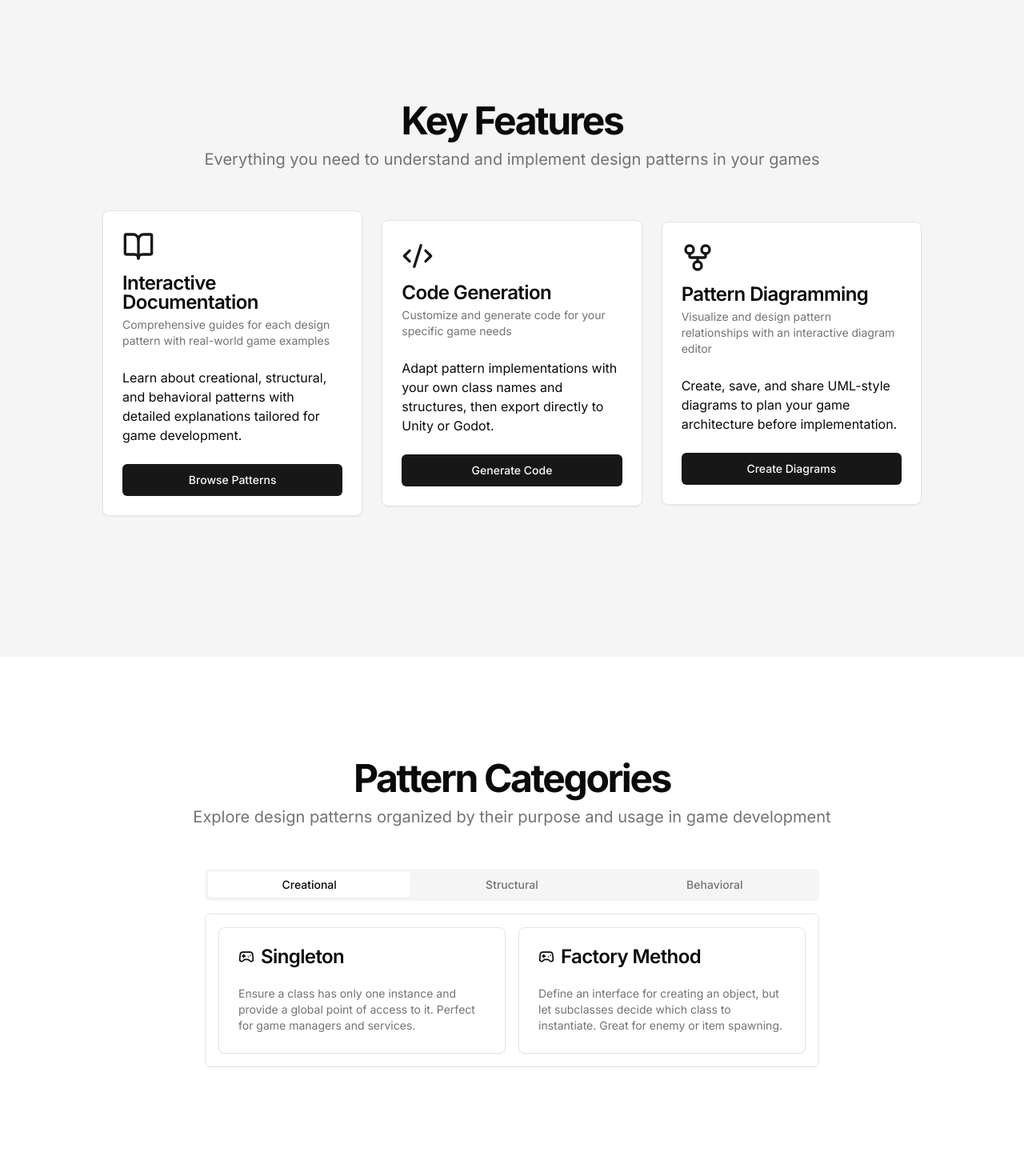
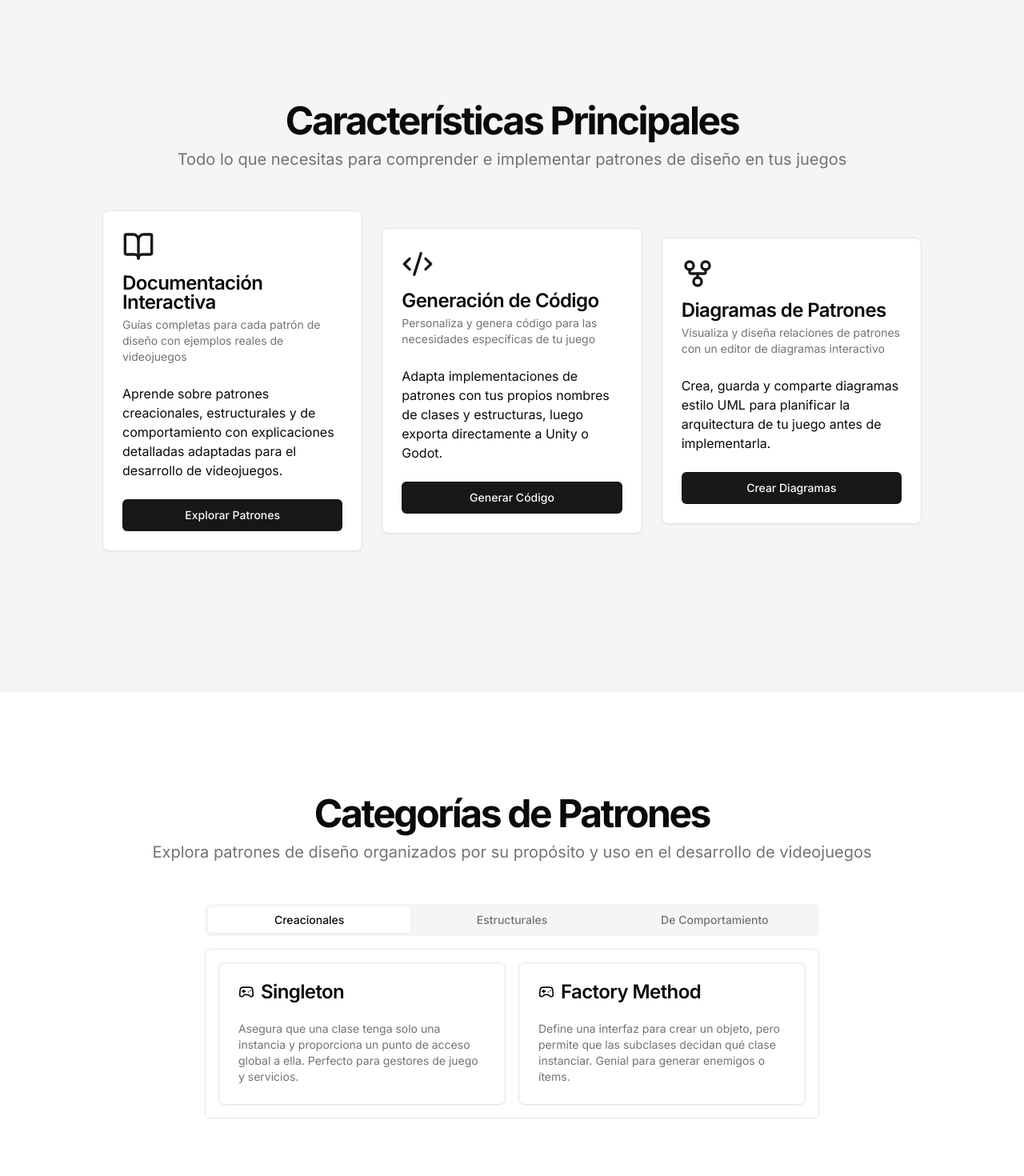
Before and after one commit to agusstingalvan/design-patterns-platform, a Next.js app: page / in a window 1280 px wide. Shown: the part 780-2250 px from the top of the page at 80% size. Built offline with nearby package versions, Linux system fonts and the light colour scheme.

Commit message:
feat(ui): update text and translations in Home component
* Translated various UI text to Spanish
* Improved accessibility with descriptive alt text for images
* Enhanced user experience by updating button labels

```diff
--- a/app/page.tsx
+++ b/app/page.tsx
@@ -1,11 +1,25 @@
-import { Button } from "@/components/ui/button"
-import { Card, CardContent, CardDescription, CardFooter, CardHeader, CardTitle } from "@/components/ui/card"
-import { Tabs, TabsContent, TabsList, TabsTrigger } from "@/components/ui/tabs"
-import { BookOpen, Code2, Gamepad2, GitFork, Layers, LayoutTemplate } from "lucide-react"
-import Image from "next/image"
-import Link from "next/link"
-import { SiteHeader } from "@/components/site-header"
-import { SiteFooter } from "@/components/site-footer"
+import { Button } from "@/components/ui/button";
+import {
+  Card,
+  CardContent,
+  CardDescription,
+  CardFooter,
+  CardHeader,
+  CardTitle,
+} from "@/components/ui/card";
+import { Tabs, TabsContent, TabsList, TabsTrigger } from "@/components/ui/tabs";
+import {
+  BookOpen,
+  Code2,
+  Gamepad2,
+  GitFork,
+  Layers,
+  LayoutTemplate,
+} from "lucide-react";
+import Image from "next/image";
+import Link from "next/link";
+import { SiteHeader } from "@/components/site-header";
+import { SiteFooter } from "@/components/site-footer";
 
 export default function Home() {
   return (
@@ -18,30 +32,31 @@ export default function Home() {
               <div className="flex flex-col justify-center space-y-4">
                 <div className="space-y-2">
                   <h1 className="text-3xl font-bold tracking-tighter sm:text-5xl xl:text-6xl/none">
-                    Design Patterns for Game Development
+                    Patrones de Diseño para Desarrollo de Videojuegos
                   </h1>
                   <p className="max-w-[600px] text-muted-foreground md:text-xl">
-                    Learn, visualize, and implement design patterns in your game projects with interactive examples and
-                    code generation.
+                    Aprende, visualiza e implementa patrones de diseño en tus
+                    proyectos de juegos con ejemplos interactivos y generación
+                    de código.
                   </p>
                 </div>
                 <div className="flex flex-col gap-2 min-[400px]:flex-row">
                   <Link href="/patterns">
                     <Button size="lg">
-                      Explore Patterns
+                      Explorar Patrones
                       <BookOpen className="ml-2 h-4 w-4" />
                     </Button>
                   </Link>
                   <Link href="/diagram">
                     <Button size="lg" variant="outline">
-                      Create Diagrams
+                      Crear Diagramas
                       <GitFork className="ml-2 h-4 w-4" />
                     </Button>
                   </Link>
                 </div>
               </div>
               <Image
-                alt="Hero image showing design pattern diagram"
+                alt="Imagen principal mostrando diagrama de patrón de diseño"
                 className="mx-auto aspect-video overflow-hidden rounded-xl object-cover object-center sm:w-full lg:order-last"
                 height={310}
                 src="/placeholder.svg?height=310&width=550"
@@ -54,9 +69,12 @@ export default function Home() {
           <div className="container px-4 md:px-6">
             <div className="flex flex-col items-center justify-center space-y-4 text-center">
               <div className="space-y-2">
-                <h2 className="text-3xl font-bold tracking-tighter sm:text-5xl">Key Features</h2>
+                <h2 className="text-3xl font-bold tracking-tighter sm:text-5xl">
+                  Características Principales
+                </h2>
                 <p className="max-w-[900px] text-muted-foreground md:text-xl/relaxed lg:text-base/relaxed xl:text-xl/relaxed">
-                  Everything you need to understand and implement design patterns in your games
+                  Todo lo que necesitas para comprender e implementar patrones
+                  de diseño en tus juegos
                 </p>
               </div>
             </div>
@@ -64,51 +82,59 @@ export default function Home() {
               <Card>
                 <CardHeader>
                   <BookOpen className="h-10 w-10 mb-2 text-primary" />
-                  <CardTitle>Interactive Documentation</CardTitle>
+                  <CardTitle>Documentación Interactiva</CardTitle>
                   <CardDescription>
-                    Comprehensive guides for each design pattern with real-world game examples
+                    Guías completas para cada patrón de diseño con ejemplos
+                    reales de videojuegos
                   </CardDescription>
                 </CardHeader>
                 <CardContent>
-                  Learn about creational, structural, and behavioral patterns with detailed explanations tailored for
-                  game development.
+                  Aprende sobre patrones creacionales, estructurales y de
+                  comportamiento con explicaciones detalladas adaptadas para el
+                  desarrollo de videojuegos.
                 </CardContent>
                 <CardFooter>
                   <Link href="/patterns" className="w-full">
-                    <Button className="w-full">Browse Patterns</Button>
+                    <Button className="w-full">Explorar Patrones</Button>
                   </Link>
                 </CardFooter>
               </Card>
               <Card>
                 <CardHeader>
                   <Code2 className="h-10 w-10 mb-2 text-primary" />
-                  <CardTitle>Code Generation</CardTitle>
-                  <CardDescription>Customize and generate code for your specific game needs</CardDescription>
+                  <CardTitle>Generación de Código</CardTitle>
+                  <CardDescription>
+                    Personaliza y genera código para las necesidades específicas
+                    de tu juego
+                  </CardDescription>
                 </CardHeader>
                 <CardContent>
-                  Adapt pattern implementations with your own class names and structures, then export directly to Unity
-                  or Godot.
+                  Adapta implementaciones de patrones con tus propios nombres de
+                  clases y estructuras, luego exporta directamente a Unity o
+                  Godot.
                 </CardContent>
                 <CardFooter>
                   <Link href="/generator" className="w-full">
-                    <Button className="w-full">Generate Code</Button>
+                    <Button className="w-full">Generar Código</Button>
                   </Link>
                 </CardFooter>
               </Card>
               <Card>
                 <CardHeader>
                   <GitFork className="h-10 w-10 mb-2 text-primary" />
-                  <CardTitle>Pattern Diagramming</CardTitle>
+                  <CardTitle>Diagramas de Patrones</CardTitle>
                   <CardDescription>
-                    Visualize and design pattern relationships with an interactive diagram editor
+                    Visualiza y diseña relaciones de patrones con un editor de
+                    diagramas interactivo
                   </CardDescription>
                 </CardHeader>
                 <CardContent>
-                  Create, save, and share UML-style diagrams to plan your game architecture before implementation.
+                  Crea, guarda y comparte diagramas estilo UML para planificar
+                  la arquitectura de tu juego antes de implementarla.
                 </CardContent>
                 <CardFooter>
                   <Link href="/diagram" className="w-full">
-                    <Button className="w-full">Create Diagrams</Button>
+                    <Button className="w-full">Crear Diagramas</Button>
                   </Link>
                 </CardFooter>
               </Card>
@@ -119,20 +145,28 @@ export default function Home() {
           <div className="container px-4 md:px-6">
             <div className="flex flex-col items-center justify-center space-y-4 text-center">
               <div className="space-y-2">
-                <h2 className="text-3xl font-bold tracking-tighter sm:text-5xl">Pattern Categories</h2>
+                <h2 className="text-3xl font-bold tracking-tighter sm:text-5xl">
+                  Categorías de Patrones
+                </h2>
                 <p className="max-w-[900px] text-muted-foreground md:text-xl/relaxed lg:text-base/relaxed xl:text-xl/relaxed">
-                  Explore design patterns organized by their purpose and usage in game development
+                  Explora patrones de diseño organizados por su propósito y uso
+                  en el desarrollo de videojuegos
                 </p>
               </div>
             </div>
             <div className="mx-auto max-w-3xl py-12">
               <Tabs defaultValue="creational" className="w-full">
                 <TabsList className="grid w-full grid-cols-3">
-                  <TabsTrigger value="creational">Creational</TabsTrigger>
-                  <TabsTrigger value="structural">Structural</TabsTrigger>
-                  <TabsTrigger value="behavioral">Behavioral</TabsTrigger>
+                  <TabsTrigger value="creational">Creacionales</TabsTrigger>
+                  <TabsTrigger value="structural">Estructurales</TabsTrigger>
+                  <TabsTrigger value="behavioral">
+                    De Comportamiento
+                  </TabsTrigger>
                 </TabsList>
-                <TabsContent value="creational" className="p-4 border rounded-md mt-4">
+                <TabsContent
+                  value="creational"
+                  className="p-4 border rounded-md mt-4"
+                >
                   <div className="grid gap-4 md:grid-cols-2">
                     <Link href="/patterns/singleton">
                       <Card className="h-full hover:bg-muted/50 transition-colors">
@@ -144,8 +178,9 @@ export default function Home() {
                         </CardHeader>
                         <CardContent>
                           <p className="text-sm text-muted-foreground">
-                            Ensure a class has only one instance and provide a global point of access to it. Perfect for
-                            game managers and services.
+                            Asegura que una clase tenga solo una instancia y
+                            proporciona un punto de acceso global a ella.
+                            Perfecto para gestores de juego y servicios.
                           </p>
                         </CardContent>
                       </Card>
@@ -160,15 +195,19 @@ export default function Home() {
                         </CardHeader>
                         <CardContent>
                           <p className="text-sm text-muted-foreground">
-                            Define an interface for creating an object, but let subclasses decide which class to
-                            instantiate. Great for enemy or item spawning.
+                            Define una interfaz para crear un objeto, pero
+                            permite que las subclases decidan qué clase
+                            instanciar. Genial para generar enemigos o ítems.
                           </p>
                         </CardContent>
                       </Card>
                     </Link>
                   </div>
                 </TabsContent>
-                <TabsContent value="structural" className="p-4 border rounded-md mt-4">
+                <TabsContent
+                  value="structural"
+                  className="p-4 border rounded-md mt-4"
+                >
                   <div className="grid gap-4 md:grid-cols-2">
                     <Link href="/patterns/adapter">
                       <Card className="h-full hover:bg-muted/50 transition-colors">
@@ -180,8 +219,9 @@ export default function Home() {
                         </CardHeader>
                         <CardContent>
                           <p className="text-sm text-muted-foreground">
-                            Convert the interface of a class into another interface clients expect. Useful for
-                            integrating third-party systems.
+                            Convierte la interfaz de una clase en otra interfaz
+                            que los clientes esperan. Útil para integrar
+                            sistemas de terceros.
                           </p>
                         </CardContent>
                       </Card>
@@ -196,15 +236,19 @@ export default function Home() {
                         </CardHeader>
                         <CardContent>
                           <p className="text-sm text-muted-foreground">
-                            Compose objects into tree structures to represent part-whole hierarchies. Perfect for UI
-                            elements and scene graphs.
+                            Compone objetos en estructuras de árbol para
+                            representar jerarquías parte-todo. Perfecto para
+                            elementos de UI y gráficos de escena.
                           </p>
                         </CardContent>
                       </Card>
                     </Link>
                   </div>
                 </TabsContent>
-                <TabsContent value="behavioral" className="p-4 border rounded-md mt-4">
+                <TabsContent
+                  value="behavioral"
+                  className="p-4 border rounded-md mt-4"
+                >
                   <div className="grid gap-4 md:grid-cols-2">
                     <Link href="/patterns/state">
                       <Card className="h-full hover:bg-muted/50 transition-colors">
@@ -216,8 +260,9 @@ export default function Home() {
                         </CardHeader>
                         <CardContent>
                           <p className="text-sm text-muted-foreground">
-                            Allow an object to alter its behavior when its internal state changes. Essential for
-                            character controllers and AI.
+                            Permite que un objeto altere su comportamiento
+                            cuando su estado interno cambia. Esencial para
+                            controladores de personajes e IA.
                           </p>
                         </CardContent>
                       </Card>
@@ -232,8 +277,10 @@ export default function Home() {
                         </CardHeader>
                         <CardContent>
                           <p className="text-sm text-muted-foreground">
-                            Define a one-to-many dependency between objects so that when one object changes state, all
-                            its dependents are notified. Great for event systems.
+                            Define una dependencia de uno a muchos entre objetos
+                            para que cuando un objeto cambie de estado, todos
+                            sus dependientes sean notificados. Genial para
+                            sistemas de eventos.
                           </p>
                         </CardContent>
                       </Card>
@@ -247,5 +294,5 @@ export default function Home() {
       </main>
       <SiteFooter />
     </div>
-  )
+  );
 }
```
